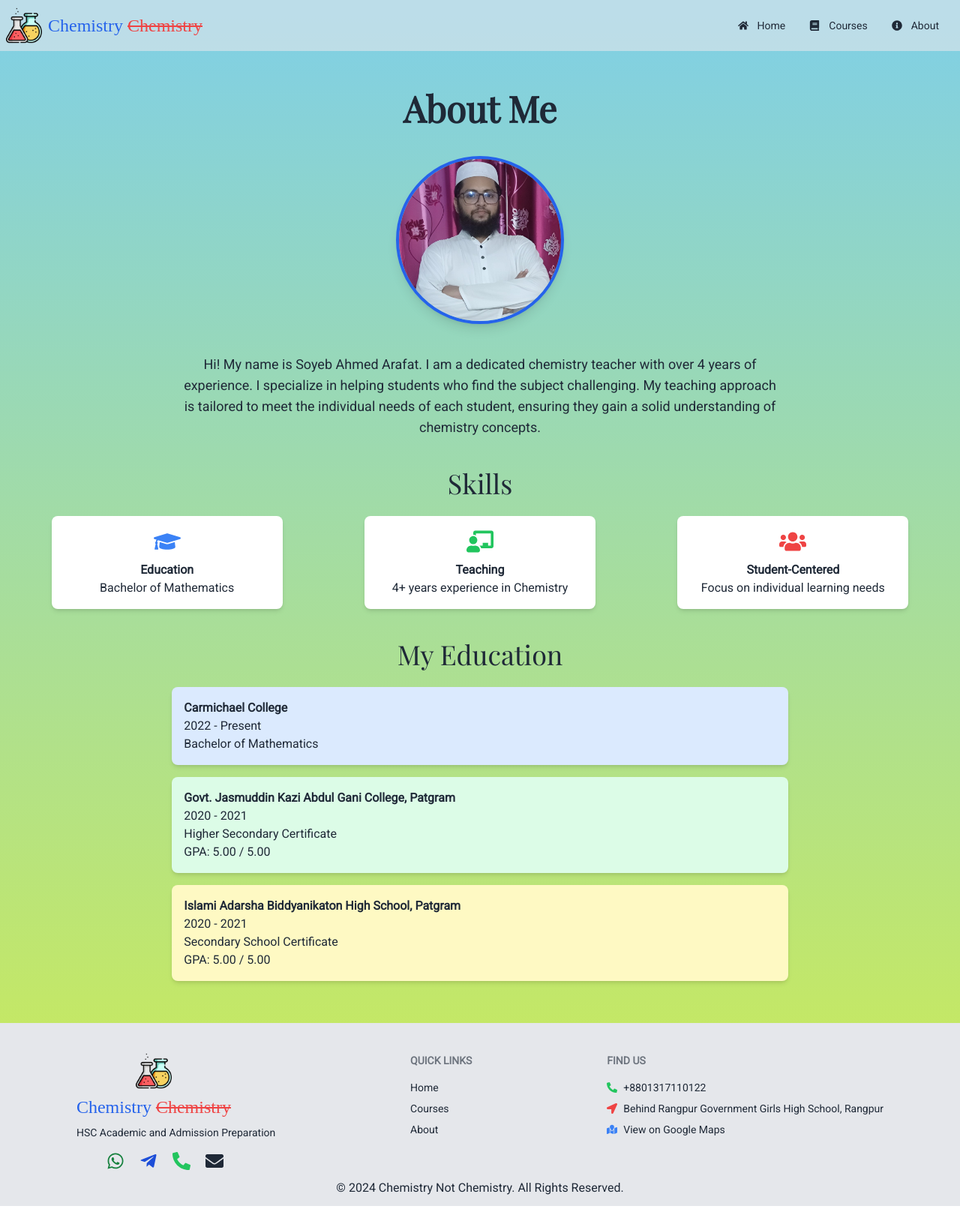
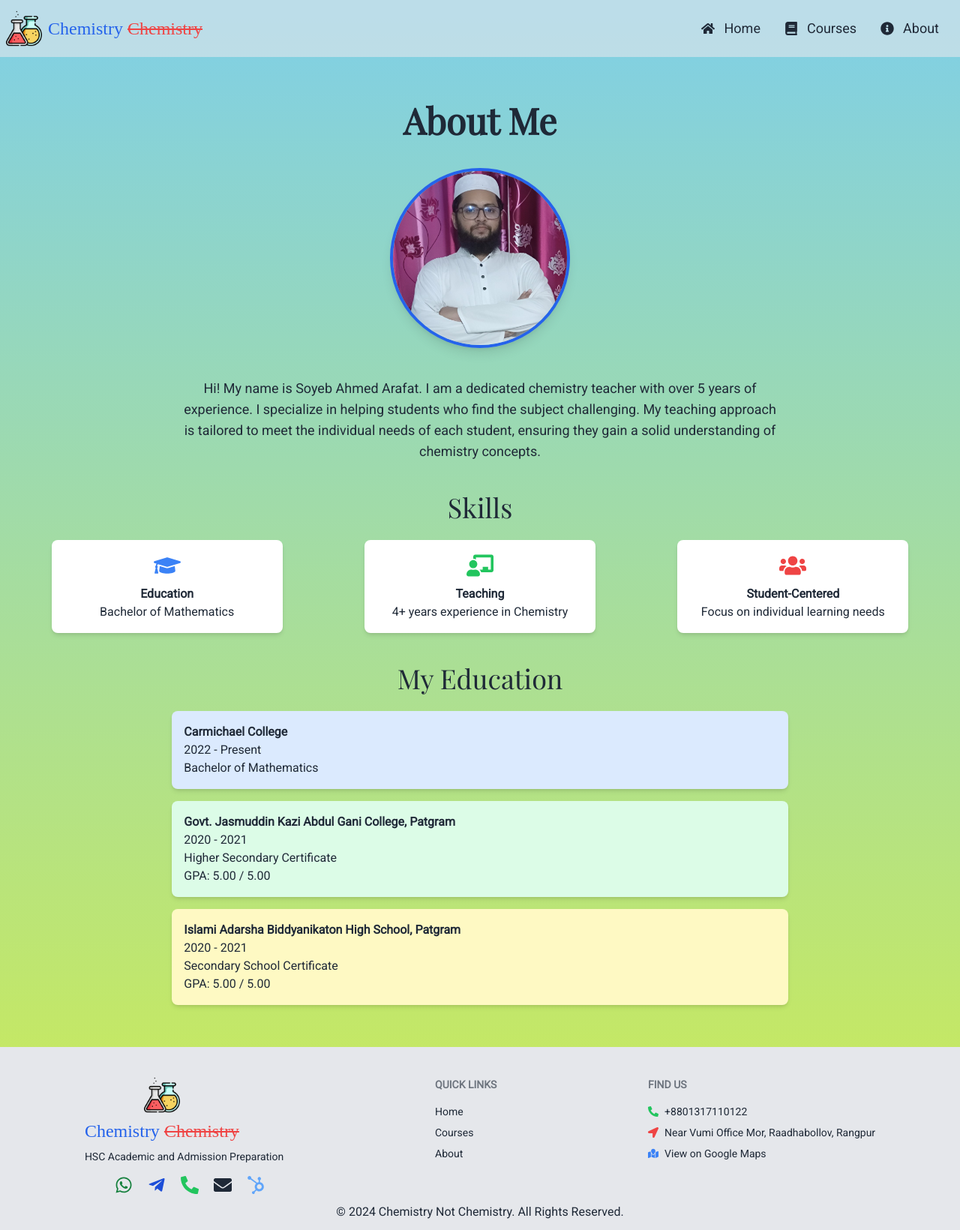
Before and after one commit to Arafat0122/chemistry, a React (Vite) app: page /about in a window 1280 px wide. Shown: the whole page at 75% size. Before the commit the page ends 1608 px from the top, so only its background shows below. Built offline with nearby package versions, Linux system fonts and the light colour scheme; a web font is replaced by a local one.

Commit message:
location updated

```diff
--- a/src/Common/Footer/Footer.jsx
+++ b/src/Common/Footer/Footer.jsx
@@ -1,4 +1,4 @@
-import { FaPhoneAlt, FaEnvelope, FaWhatsapp, FaTelegramPlane, FaLocationArrow } from 'react-icons/fa';
+import { FaPhoneAlt, FaEnvelope, FaWhatsapp, FaTelegramPlane, FaLocationArrow, FaHubspot } from 'react-icons/fa';
 import { FaMapLocation } from 'react-icons/fa6';
 import { Link } from 'react-router-dom';
 
@@ -7,10 +7,12 @@ const Footer = () => {
         <>
             <footer className="footer bg-gray-200 text-gray-800 px-10 pt-10 flex flex-col justify-around md:flex-row">
                 <aside className="flex flex-col items-start">
-                    <div className="flex flex-col items-center gap-2">
-                        <img className='w-12' src="/logo.png" alt="Chemistry Not Chemistry Logo" />
-                        <a className="text-2xl font-cursive text-blue-600">Chemistry <strike className="text-red-500">Chemistry</strike></a>
-                    </div>
+                    <Link to={'/'}>
+                        <div className="flex flex-col items-center gap-2">
+                            <img className='w-12' src="/logo.png" alt="Chemistry Not Chemistry Logo" />
+                            <p className="text-2xl font-cursive text-blue-600">Chemistry <strike className="text-red-500">Chemistry</strike></p>
+                        </div>
+                    </Link>
                     <p>HSC Academic and Admission Preparation</p>
                     <div className="mt-4 md:mt-2 md:ml-10">
                         <div className="flex space-x-4 text-2xl">
@@ -25,6 +27,9 @@ const Footer = () => {
                             </a>
                             <a href="mailto:soyebarafat0122@gmail.com" className="link link-hover flex items-center">
                                 <FaEnvelope className="mr-1" />
+                            </a>
+                            <a href="https://arafat0122.netlify.app/" target='_blank' className="link link-hover flex items-center">
+                                <FaHubspot className="mr-1 text-blue-400" />
                             </a>
                         </div>
                     </div>
@@ -42,10 +47,10 @@ const Footer = () => {
                     </a>
                     <p className="flex items-center">
                         <FaLocationArrow className="mr-2 text-red-500" />
-                        Behind Rangpur Government Girls High School, Rangpur
+                        Near Vumi Office Mor, Raadhabollov, Rangpur
                     </p>
                     <p>
-                        <a href="https://maps.app.goo.gl/f5xTQELUzYoNeGYh6" target="_blank" rel="noopener noreferrer" className="link link-hover flex items-center">
+                        <a href="https://maps.app.goo.gl/N66ETfTuWW9LPGpc8" target="_blank" rel="noopener noreferrer" className="link link-hover flex items-center">
                             <FaMapLocation className="mr-2 text-blue-500" />
                             View on Google Maps
                         </a>
--- a/src/Common/Navbar/Navbar.jsx
+++ b/src/Common/Navbar/Navbar.jsx
@@ -1,44 +1,33 @@
 import { FaHome, FaBook, FaInfoCircle } from 'react-icons/fa'; // Importing React Icons
+import { Link } from 'react-router-dom';
 
 const Navbar = () => {
     return (
-        <div className="navbar bg-gray-200 bg-opacity-60 text-gray-800 fixed top-0 left-0 w-full z-50">
-            <div className="navbar-start flex items-center gap-2">
-                <img className='w-12' src="/logo.png" alt="Chemistry Not Chemistry Logo" />
-                <a className="text-2xl font-cursive text-blue-600">Chemistry <strike className="text-red-500">Chemistry</strike></a>
-            </div>
-            <div className="navbar-end hidden lg:flex">
-                <ul className="menu menu-horizontal px-1">
-                    <li><a href="/"><FaHome className="inline mr-1" /> Home</a></li>
-                    <li><a href="/courses"><FaBook className="inline mr-1" /> Courses</a></li>
-                    <li><a href="/about"><FaInfoCircle className="inline mr-1" /> About</a></li>
-                </ul>
-            </div>
-            <div className="navbar-end lg:hidden">
-                <div className="dropdown dropdown-end"> {/* Added dropdown-end for right alignment */}
-                    <div tabIndex={0} className="btn btn-ghost">
-                        <svg
-                            xmlns="http://www.w3.org/2000/svg"
-                            className="h-5 w-5"
-                            fill="none"
-                            viewBox="0 0 24 24"
-                            stroke="currentColor">
-                            <path
-                                strokeLinecap="round"
-                                strokeLinejoin="round"
-                                strokeWidth="2"
-                                d="M4 6h16M4 12h8m-8 6h16" />
-                        </svg>
+        <div className='bg-gray-200 bg-opacity-60 text-gray-800 fixed top-0 left-0 w-full z-50'>
+            <div className="p-2 md:navbar">
+                <Link to={'/'} className="navbar-start">
+                    <div className='flex items-center gap-2'>
+                        <img className='w-12' src="/logo.png" alt="Chemistry Not Chemistry Logo" />
+                        <p className="text-[22px] md:text-2xl font-cursive text-blue-600">Chemistry <strike className="text-red-500">Chemistry</strike></p>
                     </div>
-                    <ul
-                        tabIndex={0}
-                        className="menu menu-sm dropdown-content bg-gray-100 rounded-box z-[1] mt-3 w-52 p-2 shadow dropdown-end"> {/* dropdown-end class ensures it aligns to the right */}
+                </Link>
+                <div className="navbar-end hidden lg:flex">
+                    <ul className="menu menu-horizontal px-1 text-lg">
                         <li><a href="/"><FaHome className="inline mr-1" /> Home</a></li>
                         <li><a href="/courses"><FaBook className="inline mr-1" /> Courses</a></li>
                         <li><a href="/about"><FaInfoCircle className="inline mr-1" /> About</a></li>
                     </ul>
                 </div>
             </div>
+            <div className="navbar-end flex flex-row lg:hidden justify-center items-center w-full"> {/* Show this row for large and medium screens */}
+                <ul className="menu menu-horizontal px-1 text-2xl items-center">
+                    <li><a href="/"><FaHome className="inline mr-1" /></a></li>
+                    <li><a className='text-4xl'>|</a></li>
+                    <li><a href="/courses"><FaBook className="inline mr-1" /></a></li>
+                    <li><a className='text-4xl'>|</a></li>
+                    <li><a href="/about"><FaInfoCircle className="inline mr-1" /></a></li>
+                </ul>
+            </div>
         </div>
     );
 };
--- a/src/pages/About/About.jsx
+++ b/src/pages/About/About.jsx
@@ -3,7 +3,7 @@ import { FaGraduationCap, FaChalkboardTeacher, FaUsers } from 'react-icons/fa';
 
 const About = () => {
     return (
-        <div className="pt-20 px-6 pb-10">
+        <div className="pt-36 lg:pt-24 px-6 pb-10">
             {/* Header Section */}
             <motion.h1
                 className="text-5xl font-bold text-center my-10 font-playfair"
@@ -24,7 +24,7 @@ const About = () => {
                 <img
                     src="/Arafat0122.jpg"
                     alt="Profile"
-                    className="w-56 h-56 rounded-full border-4 border-blue-600 shadow-lg"
+                    className="w-60 h-60 rounded-full border-4 border-blue-600 shadow-lg"
                 />
             </motion.div>
 
@@ -36,7 +36,7 @@ const About = () => {
                 transition={{ duration: 0.5, delay: 0.4 }}
             >
                 <p>
-                    Hi! My name is Soyeb Ahmed Arafat. I am a dedicated chemistry teacher with over 4 years of experience. I specialize in helping students who find the subject challenging. My teaching approach is tailored to meet the individual needs of each student, ensuring they gain a solid understanding of chemistry concepts.
+                    Hi! My name is Soyeb Ahmed Arafat. I am a dedicated chemistry teacher with over 5 years of experience. I specialize in helping students who find the subject challenging. My teaching approach is tailored to meet the individual needs of each student, ensuring they gain a solid understanding of chemistry concepts.
                 </p>
             </motion.div>
 
--- a/src/pages/Courses/Courses.jsx
+++ b/src/pages/Courses/Courses.jsx
@@ -4,6 +4,17 @@ import { motion } from 'framer-motion';
 
 // Course data
 const courses = [
+    {
+        "id": 9,
+        "title": "HSC-25 Chemistry Saviour Batch",
+        "fee": "2500 + 2500 BDT",
+        "duration": "4 months +",
+        "lectures": "50+",
+        "status": "ongoing",
+        "description": "A dedicated program designed for students who feel left behind in Chemistry. Join us to acquire better results and build your confidence in the subject.",
+        "image": "https://static1.squarespace.com/static/5df1487b820f5e45bef493b9/t/5df4bfab3b2bfa139fe3a951/1726311499142/",
+        "bgColor": "bg-blue-200"
+    },
     {
         "id": 1,
         "title": "Chemistry 1st Paper - Chapter 02",
@@ -206,7 +217,7 @@ CourseList.propTypes = {
 const Courses = () => {
     return (
         <div>
-            <h1 className="text-5xl font-bold font-serif text-center pt-24 pb-10 text-gray-900">Courses</h1>
+            <h1 className="text-5xl font-extrabold font-serif text-center pt-36 lg:pt-24 pb-10 text-gray-700">Courses</h1>
             <CourseList courses={courses} />
         </div>
     );
--- a/src/pages/Home/HeroSection/HeroSection.jsx
+++ b/src/pages/Home/HeroSection/HeroSection.jsx
@@ -10,8 +10,8 @@ const HeroSection = () => {
     return (
         <section className="relative h-screen flex items-center justify-center overflow-hidden pt-24 pb-12">
             {/* Background Image */}
-            <div className="absolute inset-0 bg-cover bg-center" style={{ backgroundImage: 'url(https://eduauraapublic.s3.amazonaws.com/webassets/images/blogs/simple-chemistry-hacks-in-daily-life.jpg)' }}>
-                <div className="bg-black opacity-70 w-full h-full"></div>
+            <div className="absolute inset-0 bg-cover bg-center" style={{ backgroundImage: 'url(https://images.squarespace-cdn.com/content/v1/60f5f58041138547f1064692/e0040e77-bc15-4b08-b7eb-ec3ed627de98/klinrisk-bg-4.jpg)' }}>
+                <div className="bg-black opacity-50 lg:opacity-70 w-full h-full"></div>
             </div>
 
             {/* Content Overlay */}
```
